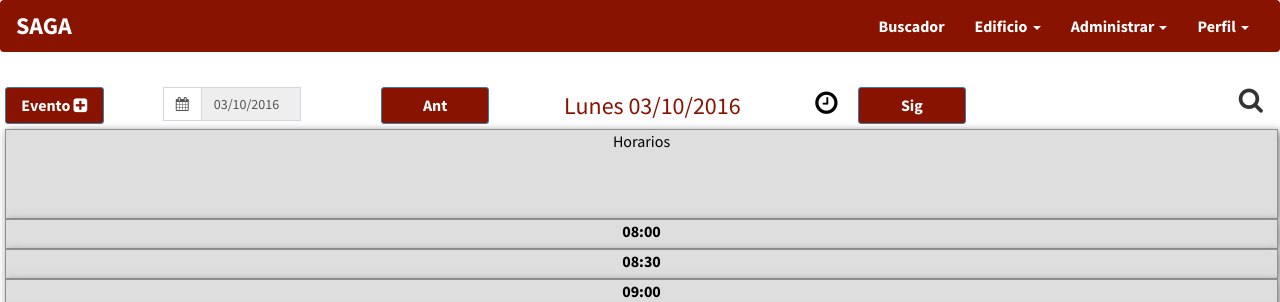
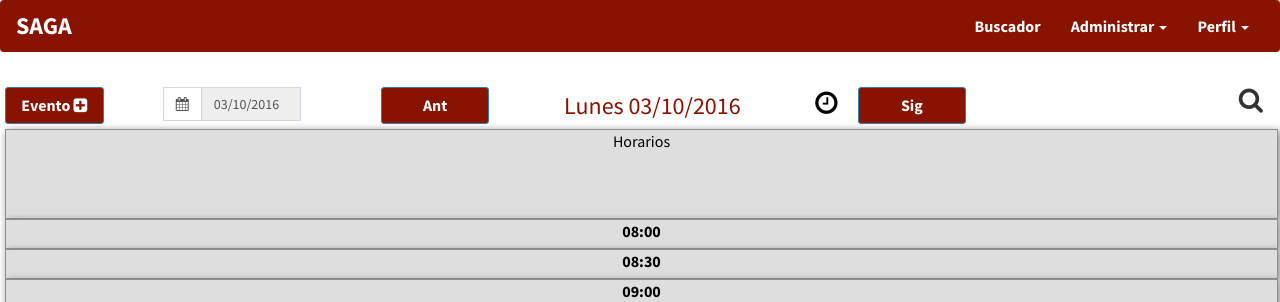
Before and after one commit to IngSoftIII2016/saga, a CodeIgniter app: page /saga/planilla in a window 1280 px wide. Shown: the top 302 px of the page. Run offline with CodeIgniter, Linux system fonts and the light colour scheme; the visitor is signed in with stand-in values (Sample User, id 1); data that the repository does not hold is empty; some libraries are stand-ins or nearby versions.

Commit message:
Modificacion de header, saque edificio ya que no estan las vistas

```diff
--- a/application/views/header.php
+++ b/application/views/header.php
@@ -12,12 +12,12 @@
             <ul class="nav navbar-nav navbar-right">
                 <li><a href="<?=base_url('horario')?>" class="header navclass" style=" font-size: medium;">Buscador</a>
                 </li>
-                <li class="dropdown" id="edificios">
-                    <a href="#" class="dropdown-toggle header navclass" style=" font-size: medium;"
-                       data-toggle="dropdown" role="button" aria-haspopup="true" aria-expanded="false">Edificio <span
-                                class="caret"></span></a>
+<!--                 <li class="dropdown" id="edificios"> -->
+<!--                    <a href="#" class="dropdown-toggle header navclass" style=" font-size: medium;" -->
+<!--                       data-toggle="dropdown" role="button" aria-haspopup="true" aria-expanded="false">Edificio <span -->
+<!--                                 class="caret"></span></a> -->
 
-                </li>
+<!--                 </li> -->
                 <li class="dropdown" id="administrar">
                     <a href="#" class="dropdown-toggle header navclass" style=" font-size: medium;"
                        data-toggle="dropdown" role="button" aria-haspopup="true" aria-expanded="false">Administrar <span
```
